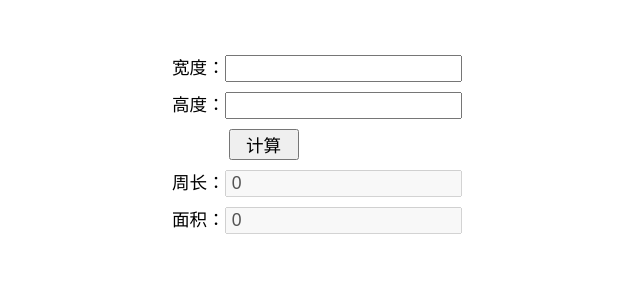
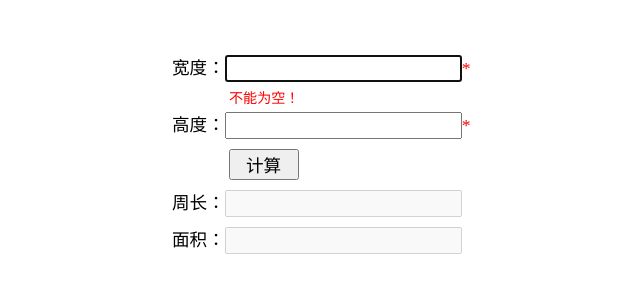
Before and after one commit to zhangyujuan123/rectangle, a plain HTML site: page index.html in a window 1280 px wide. Both pictures are taken after a click on the button "计算". Shown: the whole page, without its empty margins (288-928 px from the left). Drawn offline with nearby package versions, Linux system fonts and the light colour scheme.

Commit message:
Add files via upload

```diff
--- a/index.html
+++ b/index.html
@@ -8,14 +8,14 @@
 
 </head>
 <body>
-    <div>
-        <label>宽度：</label><input type='text' id='width'/><br/>
-        <label>高度：</label><input type='text' id='height'/><br/>
+    <div class="main">
+        <label>宽度：</label><input type='text' id='width'/><span>*</span><br><div id='width-validation-message'></div>
+        <label>高度：</label><input type='text' id='height'/><span>*</span><br><div id='height-validation-message'></div>
         <input type='button' id='calculate' value="计算"/><br/>
         <label>周长：</label><input type='text' id='perimeter' disabled/><br/>
         <label>面积：</label><input type='text' id='area' disabled/>
     </div>
-    <script ype="text/javascript" src="//apps.bdimg.com/libs/jquery/2.1.4/jquery.min.js"></script>
+    <script ype="text/javascript" src="http://apps.bdimg.com/libs/jquery/2.1.4/jquery.min.js"></script>
     <script src='./rectangle.js'></script>
 </body>
 </html>
--- a/rectangle.css
+++ b/rectangle.css
@@ -1,4 +1,4 @@
-div{
+.main{
     width:370px;
     margin:50px auto;
     font-size: 1.1em;
@@ -12,3 +12,13 @@ input,label{
     padding-left: 5px;
     font-size: 1em;
 }
+
+span{
+    color: red;
+}
+#width-validation-message,
+#height-validation-message{
+    margin-left: 62px;
+    font-size: 0.8em;
+    color:red;
+}
--- a/rectangle.js
+++ b/rectangle.js
@@ -10,6 +10,10 @@ $(function(){
     }
     /**calc button click event */
     $btncal.click(function(){
+        //validate if error return;
+        if(!validate('#width')||!validate('#height')) return;
+
+
         //get value
         var w=Number($width.val()),
             h=Number($height.val());
@@ -20,7 +24,41 @@ $(function(){
         $perimeter.val(p);
         $area.val(a);
     });
+    $width.focusout(function(){
+        //if(!validate('#wdith')) select this;
+        if(!validate('#width')) $width.select();
+    });
+    $height.focusout(function(){
+        //if(!validate('#height')) select this;
+        if(!validate('#height')) $height.select();
+    });
 
 
 
+    function validate(field){
+        //get DOM error message
+        var $data=$(field),
+            $message=$(field+'-validation-message');
+        //validate null
+        if($data.val()===''){
+            $message.html('不能为空！');
+            $data.select();
+            return false;
+        }
+        //validate number
+        if(!(/^-?(0|[1-9]\d*)(\.\d*)?([eE][+-]?\d+)?$/.test($data.val()))){
+            $message.html('必须是数值！');
+            $data.select();
+            return false;
+        }
+        //validate>0
+        if(Number($data.val()) < 0){
+            $message.html('必须大于零！');
+            $data.select();
+            return false;
+        }
+        $message.html(' ');
+        return true;
+    }
+
 });
```
